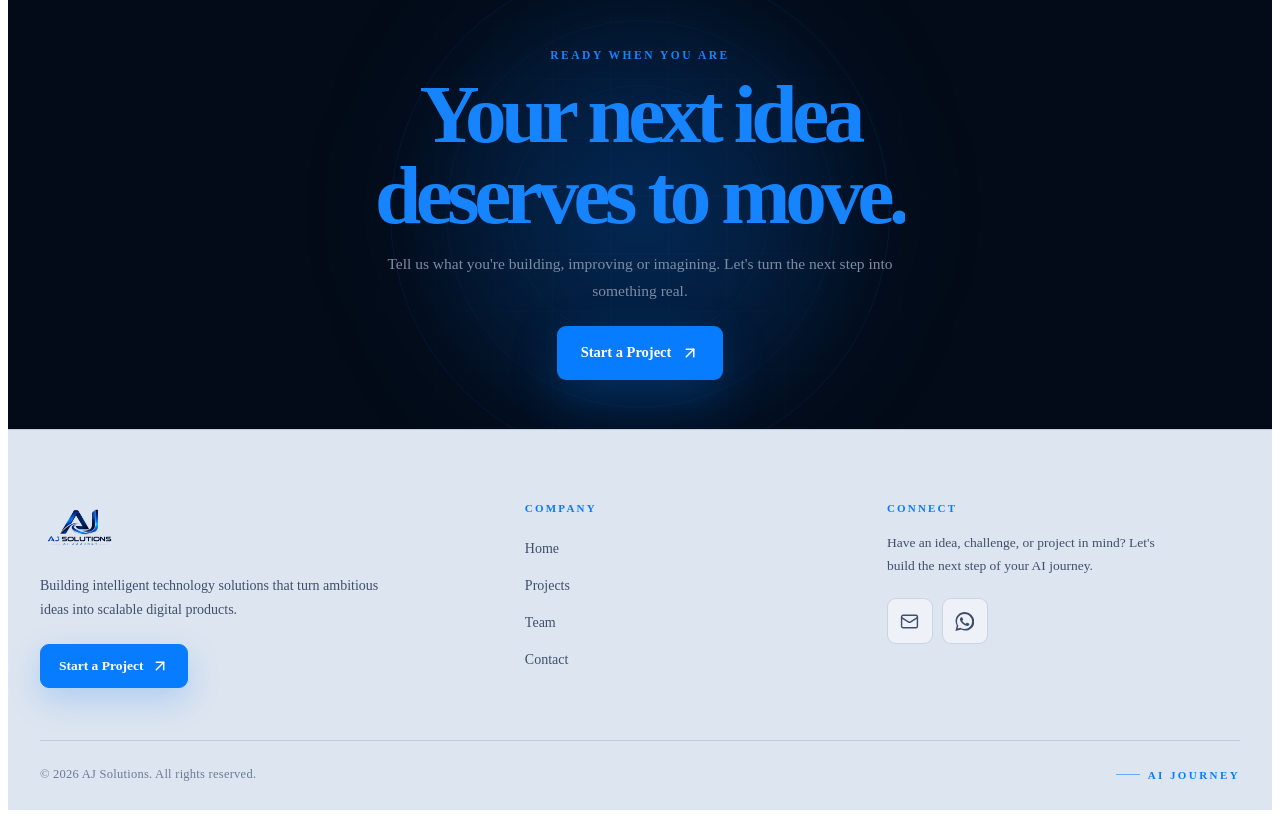
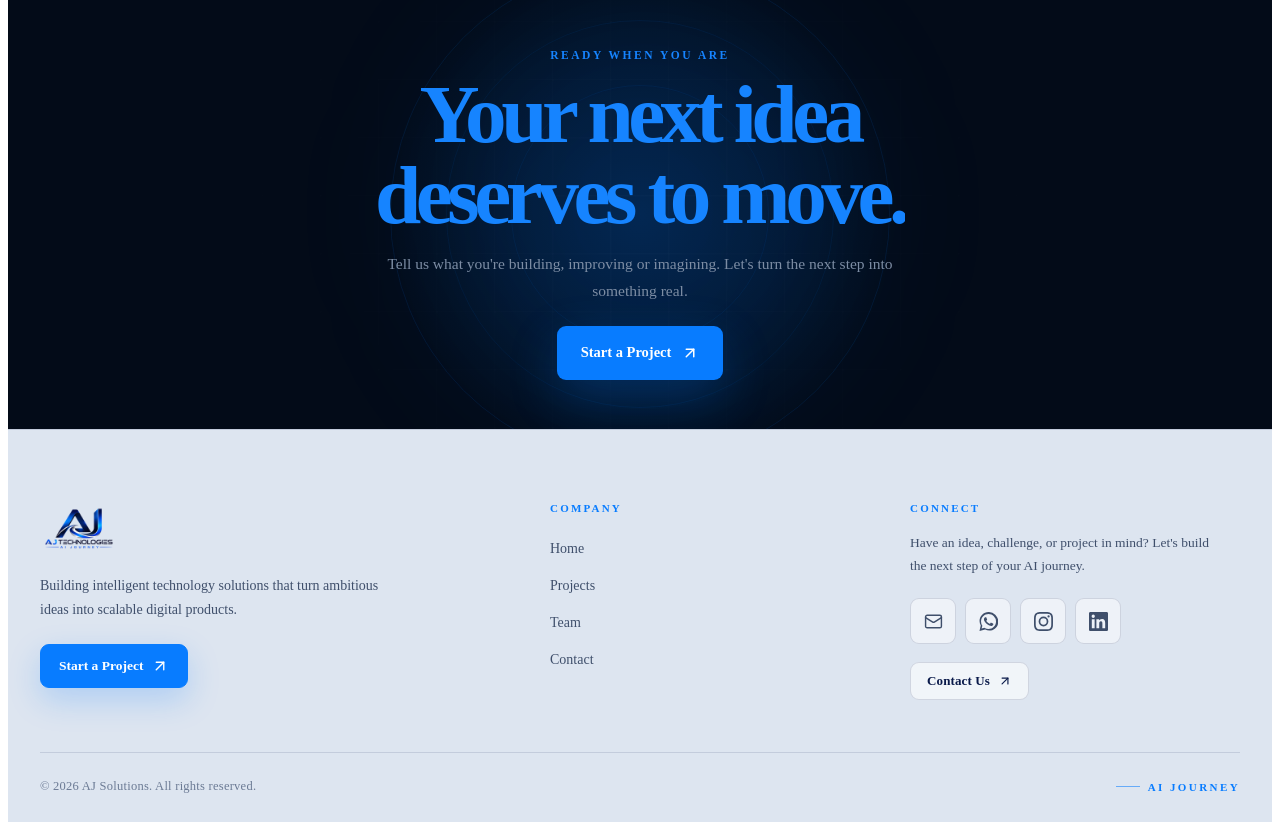
Before and after one commit to aatazaz-hussain/AJ_Solutions_Portfolio, a Next.js app: page / in a window 1280 px wide. Shown: the part 5957-6787 px from the top of the page. Built offline with nearby package versions, Linux system fonts and the light colour scheme.

Commit message:
Footer: 4 socials + Contact Us popover + email update

```diff
--- a/app/contact/page.tsx
+++ b/app/contact/page.tsx
@@ -86,8 +86,8 @@ const budgets = [
 const contactChannels = [
   {
     label: "EMAIL",
-    value: "ajsolutions45.ai@gmail.com",
-    href: "mailto:ajsolutions45.ai@gmail.com",
+    value: "ajtechnologies.ai@gmail.com",
+    href: "mailto:ajtechnologies.ai@gmail.com",
     icon: Mail,
   },
   {
@@ -204,7 +204,7 @@ export default function Contact() {
                 </a>
 
                 <a
-                  href="mailto:ajsolutions45.ai@gmail.com"
+                  href="mailto:ajtechnologies.ai@gmail.com"
                   className="hero-secondary"
                 >
                   <Mail size={17} />
--- a/components/Footer/Footer.css
+++ b/components/Footer/Footer.css
@@ -16,8 +16,8 @@
 
 .footer-top {
   display: grid;
-  grid-template-columns: 1.4fr 1fr 1.15fr;
-  gap: 55px;
+  grid-template-columns: 1.5fr 1fr 1.1fr;
+  gap: 60px;
   padding-bottom: 52px;
   border-bottom: 1px solid rgba(10, 26, 74, 0.12);
 }
@@ -91,6 +91,11 @@
   flex-direction: column;
 }
 
+.footer-connect {
+  position: relative;
+  max-width: 340px;
+}
+
 .footer-heading {
   display: inline-block;
   margin-bottom: 18px;
@@ -157,7 +162,7 @@
   color: #3f4f6b;
   font-size: 13.5px;
   line-height: 1.7;
-  max-width: 280px;
+  max-width: 300px;
 }
 
 .footer-socials {
@@ -187,6 +192,128 @@
   border-color: #087cff;
   background: #087cff;
   transform: translateY(-3px);
+}
+
+.footer-contact-wrap {
+  position: relative;
+  margin-top: 18px;
+}
+
+.footer-contact-trigger {
+  display: inline-flex;
+  align-items: center;
+  gap: 8px;
+  padding: 10px 16px;
+  color: #0a1a4a;
+  background: rgba(255, 255, 255, 0.6);
+  border: 1px solid rgba(10, 26, 74, 0.14);
+  border-radius: 9px;
+  font-family: inherit;
+  font-size: 13px;
+  font-weight: 750;
+  letter-spacing: 0.01em;
+  cursor: pointer;
+  transition:
+    background 0.3s ease,
+    border-color 0.3s ease,
+    color 0.3s ease,
+    transform 0.3s ease;
+}
+
+.footer-contact-trigger:hover {
+  color: #087cff;
+  border-color: rgba(8, 124, 255, 0.4);
+  background: rgba(255, 255, 255, 0.9);
+  transform: translateY(-2px);
+}
+
+.footer-contact-trigger svg {
+  transition: transform 0.3s ease;
+}
+
+.footer-contact-trigger svg.is-open {
+  transform: rotate(90deg);
+}
+
+.footer-contact-popover {
+  position: absolute;
+  left: 0;
+  bottom: calc(100% + 10px);
+  z-index: 20;
+  width: min(340px, 90vw);
+  padding: 10px;
+  border-radius: 12px;
+  border: 1px solid rgba(10, 26, 74, 0.12);
+  background: #ffffff;
+  box-shadow:
+    0 20px 45px rgba(10, 26, 74, 0.14),
+    0 4px 12px rgba(10, 26, 74, 0.06);
+  display: grid;
+  gap: 4px;
+}
+
+.footer-contact-option {
+  display: grid;
+  grid-template-columns: 34px 1fr 16px;
+  align-items: center;
+  gap: 12px;
+  padding: 10px 12px;
+  color: #0a1a4a;
+  text-decoration: none;
+  border-radius: 8px;
+  transition:
+    background 0.25s ease,
+    color 0.25s ease;
+}
+
+.footer-contact-option:hover {
+  background: rgba(8, 124, 255, 0.08);
+  color: #087cff;
+}
+
+.footer-contact-option-icon {
+  display: grid;
+  place-items: center;
+  width: 34px;
+  height: 34px;
+  color: #087cff;
+  background: rgba(8, 124, 255, 0.1);
+  border-radius: 8px;
+}
+
+.footer-contact-option-body {
+  display: flex;
+  flex-direction: column;
+  gap: 2px;
+  overflow: hidden;
+}
+
+.footer-contact-option-body span {
+  color: #8b95a8;
+  font-size: 10.5px;
+  font-weight: 800;
+  letter-spacing: 0.14em;
+  text-transform: uppercase;
+}
+
+.footer-contact-option-body strong {
+  color: inherit;
+  font-size: 12.5px;
+  font-weight: 650;
+  letter-spacing: 0.01em;
+  white-space: nowrap;
+  overflow: hidden;
+  text-overflow: ellipsis;
+}
+
+.footer-contact-option > svg {
+  color: #8b95a8;
+  transition: transform 0.3s ease, color 0.3s ease;
+}
+
+.footer-contact-option:hover > svg {
+  color: #087cff;
+  transform: translate(2px, -2px);
 }
 
 .footer-bottom {
@@ -228,6 +355,10 @@
     grid-column: 1 / -1;
     max-width: 480px;
   }
+
+  .footer-connect {
+    max-width: 100%;
+  }
 }
 
 @media (max-width: 760px) {
@@ -258,6 +389,12 @@
     padding: 10px 0;
   }
 
+  .footer-contact-popover {
+    left: 0;
+    right: auto;
+    width: min(320px, 88vw);
+  }
+
   .footer-bottom {
     flex-direction: column;
     align-items: flex-start;
@@ -281,6 +418,25 @@
   .footer-logo img {
     height: 38px;
   }
+
+  .footer-contact-popover {
+    width: min(300px, 92vw);
+  }
+
+  .footer-contact-option {
+    grid-template-columns: 30px 1fr 14px;
+    gap: 10px;
+    padding: 9px 10px;
+  }
+
+  .footer-contact-option-icon {
+    width: 30px;
+    height: 30px;
+  }
+
+  .footer-contact-option-body strong {
+    font-size: 11.5px;
+  }
 }
 
 @media (prefers-reduced-motion: reduce) {
@@ -289,7 +445,9 @@
   .footer-project-link svg,
   .footer-column ul li a,
   .footer-column ul li a svg,
-  .footer-socials a {
+  .footer-socials a,
+  .footer-contact-trigger,
+  .footer-contact-option {
     transition-duration: 0.01ms !important;
   }
 }
--- a/components/Footer/Footer.tsx
+++ b/components/Footer/Footer.tsx
@@ -1,6 +1,22 @@
+"use client";
+
+import { useState } from "react";
 import Link from "next/link";
 import { ArrowUpRight, Mail } from "lucide-react";
+import { AnimatePresence, motion } from "framer-motion";
 import "./Footer.css";
+
+const LinkedinIcon = ({ size = 19 }: { size?: number }) => (
+  <svg width={size} height={size} viewBox="0 0 24 24" fill="currentColor" aria-hidden="true">
+    <path d="M20.45 20.45h-3.56v-5.57c0-1.33-.02-3.04-1.85-3.04-1.85 0-2.13 1.45-2.13 2.94v5.67H9.35V9h3.42v1.56h.05c.48-.9 1.64-1.85 3.37-1.85 3.6 0 4.27 2.37 4.27 5.46v6.28ZM5.34 7.43a2.06 2.06 0 1 1 0-4.13 2.06 2.06 0 0 1 0 4.13ZM7.12 20.45H3.55V9h3.57v11.45ZM22.22 0H1.77C.79 0 0 .77 0 1.72v20.55C0 23.22.79 24 1.77 24h20.45c.98 0 1.78-.78 1.78-1.73V1.72C24 .77 23.2 0 22.22 0Z" />
+  </svg>
+);
+
+const InstagramIcon = ({ size = 19 }: { size?: number }) => (
+  <svg width={size} height={size} viewBox="0 0 24 24" fill="currentColor" aria-hidden="true">
+    <path d="M12 2.16c3.2 0 3.58.01 4.85.07 1.17.05 1.8.25 2.23.41.56.22.96.48 1.38.9.42.42.68.82.9 1.38.16.42.36 1.06.41 2.23.06 1.27.07 1.65.07 4.85s-.01 3.58-.07 4.85c-.05 1.17-.25 1.8-.41 2.23-.22.56-.48.96-.9 1.38-.42.42-.82.68-1.38.9-.42.16-1.06.36-2.23.41-1.27.06-1.65.07-4.85.07s-3.58-.01-4.85-.07c-1.17-.05-1.8-.25-2.23-.41a3.7 3.7 0 0 1-1.38-.9 3.7 3.7 0 0 1-.9-1.38c-.16-.42-.36-1.06-.41-2.23C2.17 15.58 2.16 15.2 2.16 12s.01-3.58.07-4.85c.05-1.17.25-1.8.41-2.23.22-.56.48-.96.9-1.38.42-.42.82-.68 1.38-.9.42-.16 1.06-.36 2.23-.41C8.42 2.17 8.8 2.16 12 2.16ZM12 0C8.74 0 8.33.01 7.05.07 5.78.13 4.9.33 4.14.63c-.79.3-1.46.72-2.13 1.38A5.9 5.9 0 0 0 .63 4.14C.33 4.9.13 5.78.07 7.05.01 8.33 0 8.74 0 12s.01 3.67.07 4.95c.06 1.27.26 2.15.56 2.91.3.79.72 1.46 1.38 2.13a5.9 5.9 0 0 0 2.13 1.38c.76.3 1.64.5 2.91.56C8.33 23.99 8.74 24 12 24s3.67-.01 4.95-.07c1.27-.06 2.15-.26 2.91-.56a5.9 5.9 0 0 0 2.13-1.38 5.9 5.9 0 0 0 1.38-2.13c.3-.76.5-1.64.56-2.91.06-1.28.07-1.69.07-4.95s-.01-3.67-.07-4.95c-.06-1.27-.26-2.15-.56-2.91a5.9 5.9 0 0 0-1.38-2.13A5.9 5.9 0 0 0 19.86.63c-.76-.3-1.64-.5-2.91-.56C15.67.01 15.26 0 12 0Zm0 5.84a6.16 6.16 0 1 0 0 12.32 6.16 6.16 0 0 0 0-12.32ZM12 16a4 4 0 1 1 0-8 4 4 0 0 1 0 8Zm7.85-10.4a1.44 1.44 0 1 1-2.88 0 1.44 1.44 0 0 1 2.88 0Z" />
+  </svg>
+);
 
 const WhatsappIcon = ({ size = 19 }: { size?: number }) => (
   <svg width={size} height={size} viewBox="0 0 24 24" fill="currentColor" aria-hidden="true">
@@ -16,6 +32,8 @@ const companyLinks = [
 ];
 
 export default function Footer() {
+  const [contactOpen, setContactOpen] = useState(false);
+
   return (
     <footer className="site-footer">
       <div className="container footer-container">
@@ -64,7 +82,7 @@ export default function Footer() {
 
             <div className="footer-socials">
               <a
-                href="mailto:ajsolutions45.ai@gmail.com"
+                href="mailto:ajtechnologies.ai@gmail.com"
                 aria-label="Email"
               >
                 <Mail size={19} strokeWidth={1.8} />
@@ -78,6 +96,82 @@ export default function Footer() {
               >
                 <WhatsappIcon size={19} />
               </a>
+
+              <a
+                href="https://www.instagram.com/ajtechnologies45?igsi=eDc1dmYwa2Z3ZGkw"
+                target="_blank"
+                rel="noopener noreferrer"
+                aria-label="Instagram"
+              >
+                <InstagramIcon size={19} />
+              </a>
+
+              <a
+                href="https://www.linkedin.com/company/aj-technologies-official/"
+                target="_blank"
+                rel="noopener noreferrer"
+                aria-label="LinkedIn"
+              >
+                <LinkedinIcon size={19} />
+              </a>
+            </div>
+
+            <div className="footer-contact-wrap">
+              <button
+                type="button"
+                className="footer-contact-trigger"
+                onClick={() => setContactOpen((v) => !v)}
+                aria-expanded={contactOpen}
+                aria-label="Open contact options"
+              >
+                <span>Contact Us</span>
+                <ArrowUpRight
+                  size={14}
+                  className={contactOpen ? "is-open" : ""}
+                />
+              </button>
+
+              <AnimatePresence>
+                {contactOpen && (
+                  <motion.div
+                    className="footer-contact-popover"
+                    initial={{ opacity: 0, y: -6 }}
+                    animate={{ opacity: 1, y: 0 }}
+                    exit={{ opacity: 0, y: -6 }}
+                    transition={{ duration: 0.2, ease: [0.22, 1, 0.36, 1] }}
+                  >
+                    <a
+                      href="mailto:ajtechnologies.ai@gmail.com"
+                      className="footer-contact-option"
+                    >
+                      <div className="footer-contact-option-icon">
+                        <Mail size={16} strokeWidth={1.8} />
+                      </div>
+                      <div className="footer-contact-option-body">
+                        <span>Email</span>
+                        <strong>ajtechnologies.ai@gmail.com</strong>
+                      </div>
+                      <ArrowUpRight size={14} />
+                    </a>
+
+                    <a
+                      href="https://wa.me/923260666521"
+                      target="_blank"
+                      rel="noopener noreferrer"
+                      className="footer-contact-option"
+                    >
+                      <div className="footer-contact-option-icon">
+                        <WhatsappIcon size={16} />
+                      </div>
+                      <div className="footer-contact-option-body">
+                        <span>WhatsApp</span>
+                        <strong>+92 326 0666521</strong>
+                      </div>
+                      <ArrowUpRight size={14} />
+                    </a>
+                  </motion.div>
+                )}
+              </AnimatePresence>
             </div>
           </div>
         </div>
```
Also changed, not shown: public/logo/aj-solutions-logo.png.
